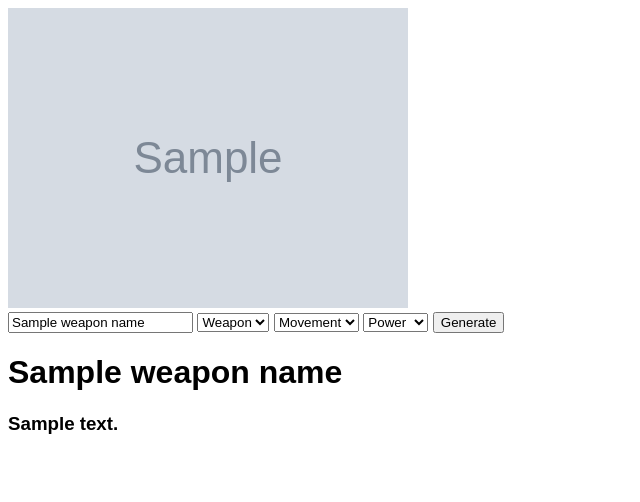
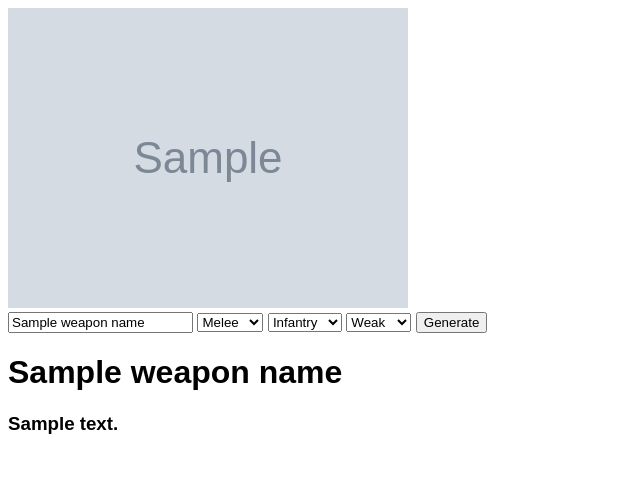
Before and after one commit to ZachRoze/FehSkillSim, a Flask app: template templates/index.html in a window 1280 px wide. Shown: the top 502 px of the page, without its empty margins (0-640 px from the left). Run offline with Flask 2, Linux system fonts and the light colour scheme; the template is opened without the code that fills it: most values are stand-ins (such as "Sample title", 1, 10 or a date in 2020); grey boxes marked "Sample" are stand-in pictures.

Commit message:
Change default dropdown to melee, infantry, weak

```diff
--- a/templates/index.html
+++ b/templates/index.html
@@ -17,7 +17,6 @@
         <input type="text" name="weaponName" id="weaponName" placeholder="Blessed Amiti">
         {% endif %}
         <select name="weapon" id="weapon">
-            <option value="" selected disabled hidden>Weapon</option>
             <option value="melee" {% if weaponType=="melee" %} selected="selected" {% endif %}>Melee</option>
             <option value="tome" {% if weaponType=="tome" %} selected="selected" {% endif %}>Tome</option>
             <option value="bow" {% if weaponType=="bow" %} selected="selected" {% endif %}>Bow</option>
@@ -27,14 +26,12 @@
             <option value="beast" {% if weaponType=="beast" %} selected="selected" {% endif %}>Beast</option>
         </select>
         <select name="move" id="move">
-            <option value="" selected disabled hidden>Movement</option>
             <option value="infantry" {% if moveType=="infantry" %} selected="selected" {% endif %}>Infantry</option>
             <option value="cavalry" {% if moveType=="cavalry" %} selected="selected" {% endif %}>Cavalry</option>
             <option value="flying" {% if moveType=="flying" %} selected="selected" {% endif %}>Flying</option>
             <option value="armored" {% if moveType=="armored" %} selected="selected" {% endif %}>Armored</option>
         </select>
         <select name="power" id="power">
-            <option value="" selected disabled hidden>Power</option>
             <option value="weak" {% if power=="weak" %} selected="selected" {% endif %}>Weak</option>
             <option value="decent" {% if power=="decent" %} selected="selected" {% endif %}>Decent</option>
             <option value="strong" {% if power=="strong" %} selected="selected" {% endif %}>Strong</option>
```
